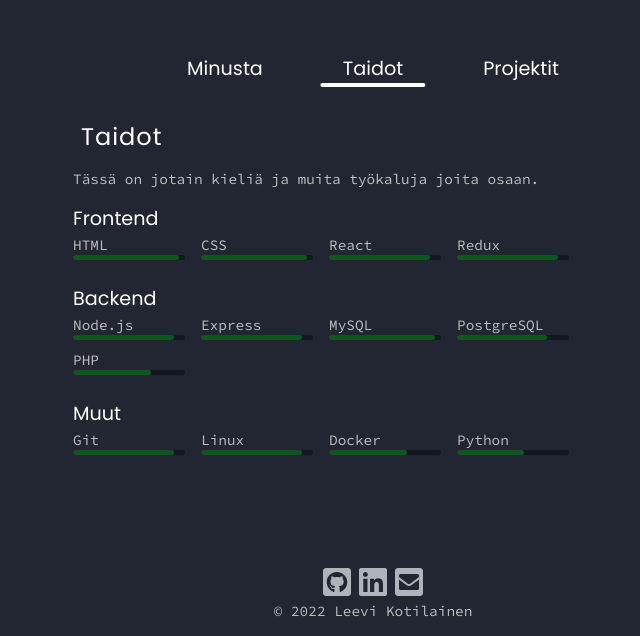
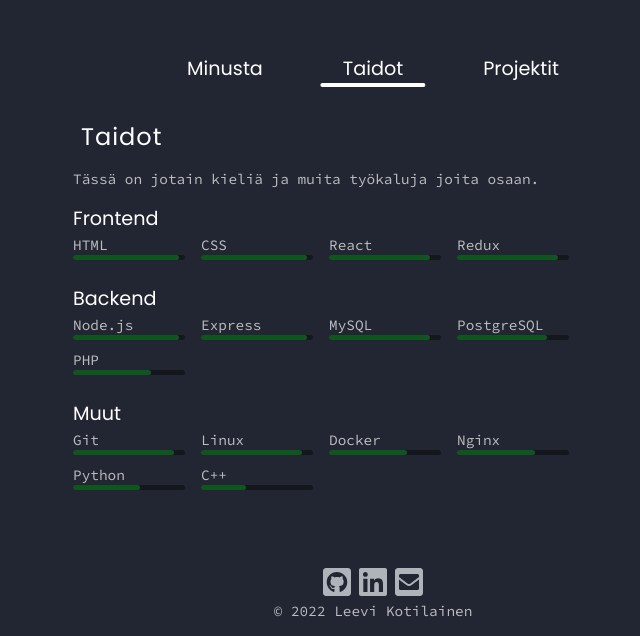
Before and after one commit to leeviko/portfolio, a React (Create React App) app: page /skills in a window 1280 px wide. Shown: the part 164-800 px from the top of the page, without its empty margins (267-907 px from the left). Built offline with nearby package versions, Linux system fonts and the light colour scheme.

Commit message:
Update skills

```diff
--- a/src/components/Skills.js
+++ b/src/components/Skills.js
@@ -32,9 +32,9 @@
             <div className="skills-section">
               <h3 className="skills-section-title">Backend</h3>
               <div className="skills-list">
-                <Skill progress="90%" name="Node.js" />
-                <Skill progress="90%" name="Express" />
-                <Skill progress="95%" name="MySQL" />
+                <Skill progress="95%" name="Node.js" />
+                <Skill progress="95%" name="Express" />
+                <Skill progress="90%" name="MySQL" />
                 <Skill progress="80%" name="PostgreSQL" />
                 <Skill progress="70%" name="PHP" />
               </div>
@@ -50,7 +50,9 @@
                 <Skill progress="90%" name="Git" />
                 <Skill progress="90%" name="Linux" />
                 <Skill progress="70%" name="Docker" />
+                <Skill progress="70%" name="Nginx" />
                 <Skill progress="60%" name="Python" />
+                <Skill progress="40%" name="C++" />
               </div>
             </div>
           </div>
```
